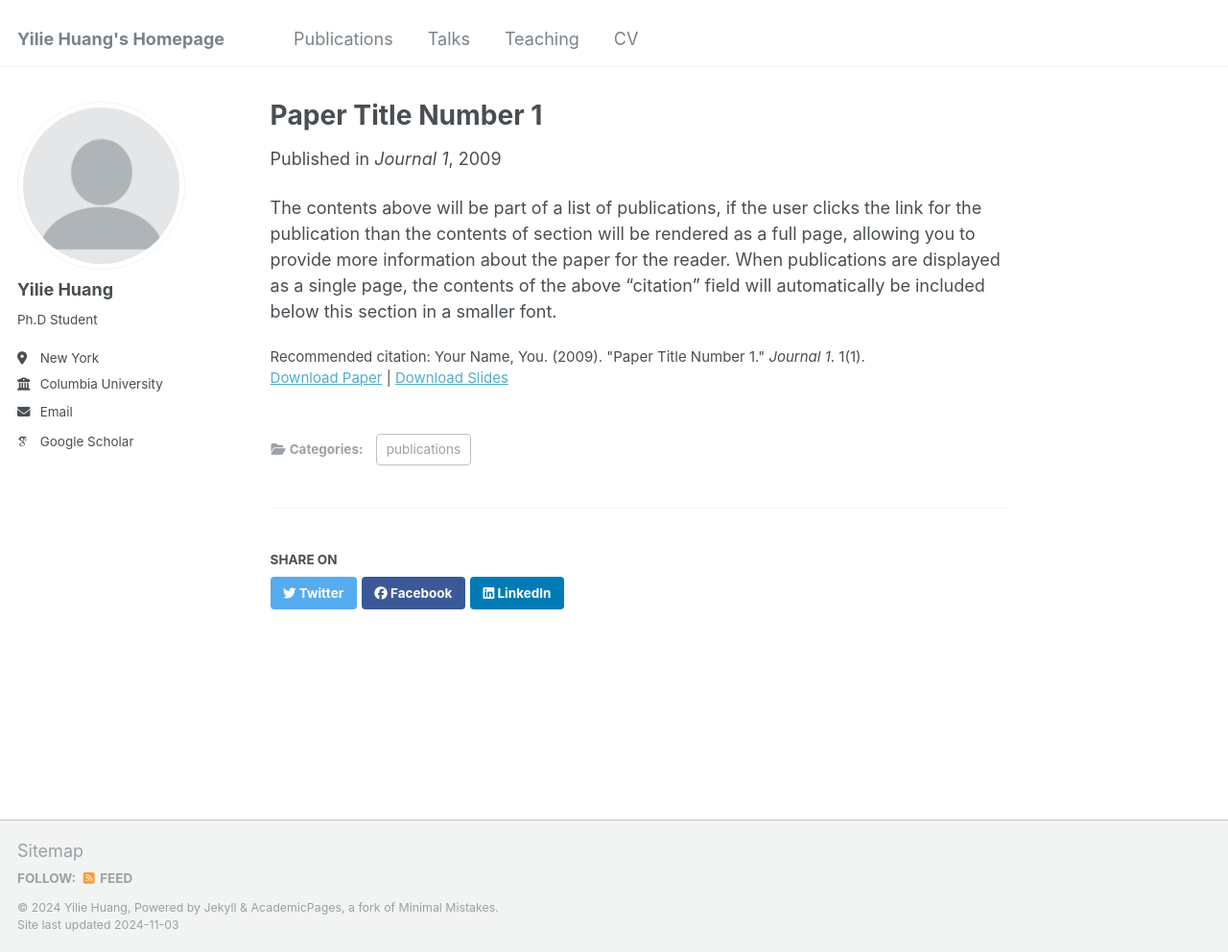
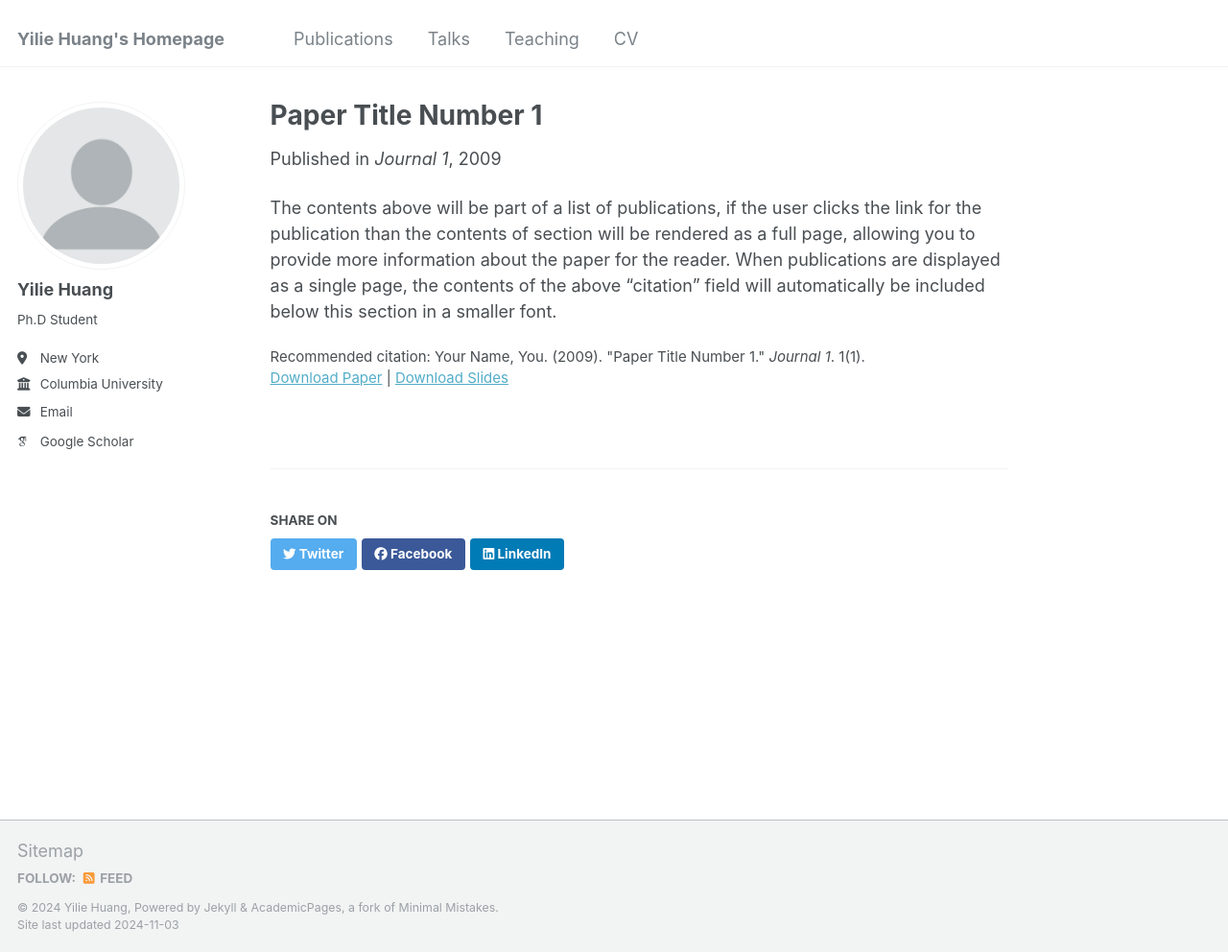
Before and after one commit to yiliehuang/yiliehuang.github.io, a Jekyll site: the page built from _publications/2009-10-01-paper-title-number-1.md, in a window 1280 px wide and 992 px high. Shown: the whole window at 96% size. Built offline with Jekyll 4.4.1, drawn with Linux system fonts in a browser that asks for light colours; some web fonts are replaced; some of the changed lines change nothing that is shown.

Commit message:
Update 2009-10-01-paper-title-number-1.md

```diff
--- a/_publications/2009-10-01-paper-title-number-1.md
+++ b/_publications/2009-10-01-paper-title-number-1.md
@@ -1,7 +1,7 @@
 ---
 title: "Paper Title Number 1"
 collection: publications
-category: publications
+#category: publications
 permalink: /publication/2009-10-01-paper-title-number-1
 excerpt: 'This paper is about the number 1. The number 2 is left for future work.'
 date: 2009-10-01
```
